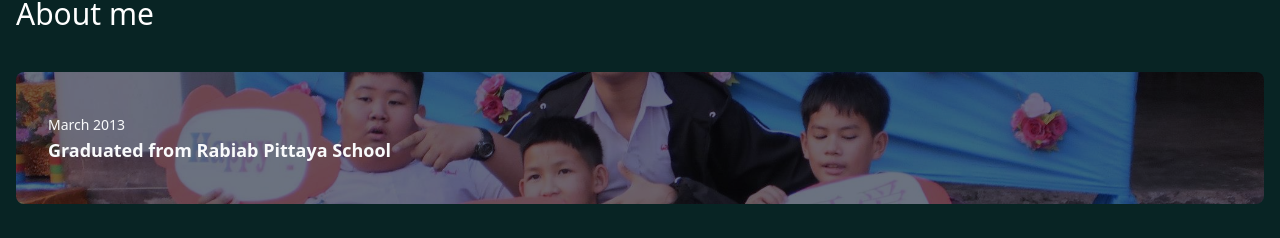
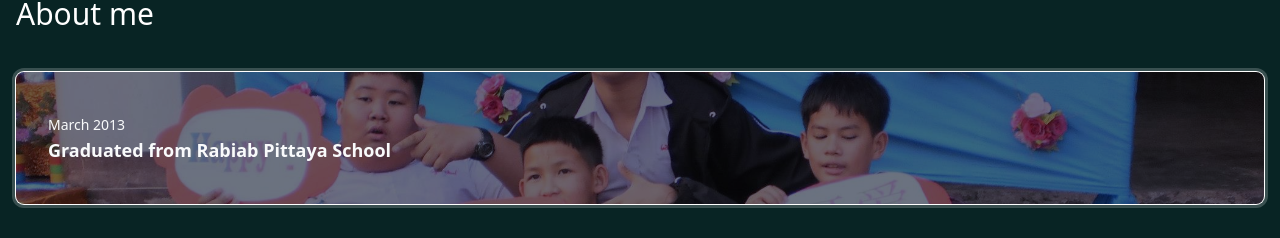
Before and after one commit to remove158/piyaphat.com, a Next.js app: page / in a window 1280 px wide. Shown: the part 706-944 px from the top of the page. Built offline with nearby package versions, Linux system fonts and the light colour scheme.

Commit message:
:necktie: add: ring offset

```diff
--- a/src/components/Timeline.tsx
+++ b/src/components/Timeline.tsx
@@ -6,15 +6,15 @@ import React from "react";
 //-------------------------------------------------------------------------//
 interface Props {}
 
-const Item = ({ text, time, img }: any) => (
+const Item = ({ text, time, img, idx }: any) => (
 	<motion.li
 		initial={{ x: -200 }}
 		whileInView={{ x: 0 }}
 		viewport={{ once: true }}
-		transition={{ type: "spring" }}
+		transition={{ type: "tween" }}
 	>
 		<div
-			className="rounded-lg hover:rounded-md  group p-8 py-10 hover:py-16 text-left bg-local bg-gray-500 bg-center  transition-all duration-1000 bg-no-repeat bg-blend-multiply bg-cover my-10  hover:bg-top hover:bg-blend-soft-light"
+			className="rounded-lg hover:rounded-md  ring ring-white/20 ring-offset-1 hover:ring-white/40 group p-8 py-10 hover:py-16 text-left bg-local bg-gray-500 bg-center  transition-all duration-1000 bg-no-repeat bg-blend-multiply bg-cover my-10  hover:bg-top hover:bg-blend-soft-light"
 			style={{ backgroundImage: `url("${img}")` }}
 		>
 			<time className="text-sm font-normal leading-none text-gray-50 group-hover:text-gray-200 ">
@@ -75,7 +75,13 @@ const Timeline: React.FC<Props> = (props) => {
 			</motion.h2>
 			<motion.ol className="relative ">
 				{timeLines.map((item, idx) => (
-					<Item time={item.time} img={item.img} key={idx} text={item.text} />
+					<Item
+						time={item.time}
+						img={item.img}
+						key={idx}
+						idx={idx}
+						text={item.text}
+					/>
 				))}
 			</motion.ol>
 		</div>
```
